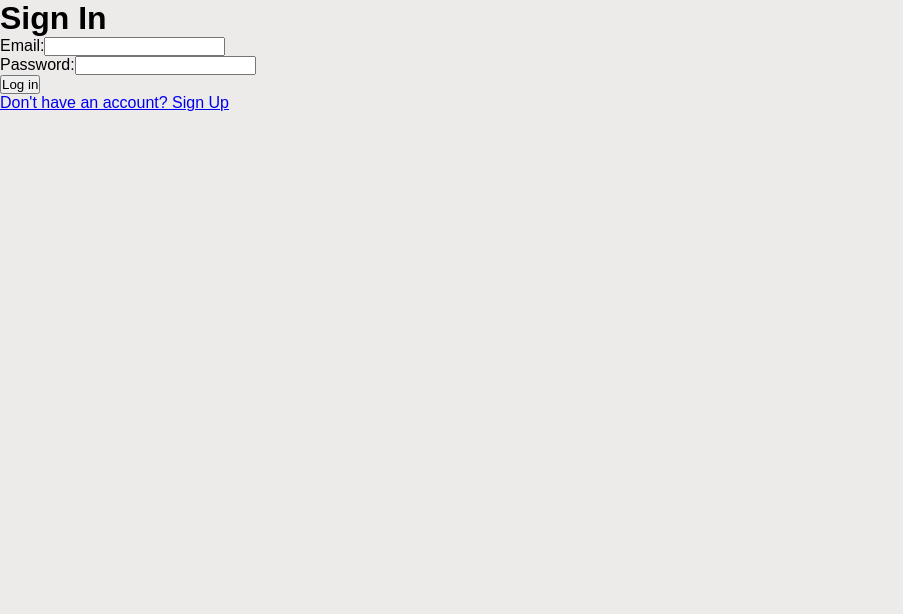
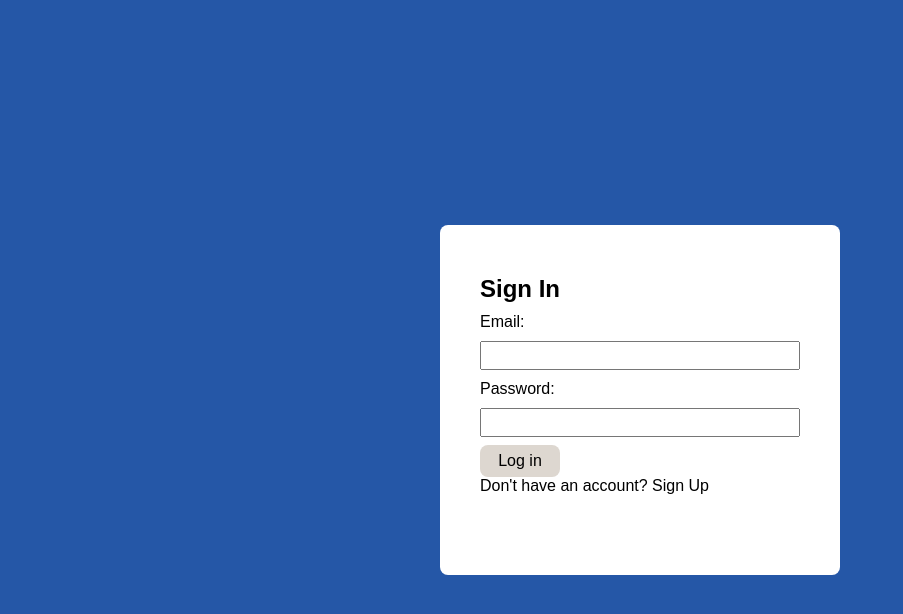
Before and after one commit to Luayasaadsson/jobchaser_react, a React (Vite) app: page /signin in a window 1280 px wide. Shown: the top 614 px of the page, without its empty margins (0-903 px from the left). Built offline with nearby package versions, Linux system fonts and the light colour scheme; a web font is replaced by a local one.

Commit message:
Css moduler

```diff
--- /dev/null
+++ b/src/components/Pages/SignIn/SignInForm.module.css
@@ -0,0 +1,26 @@
+.signinformspan {
+  display: block;
+  margin: 10px auto;
+}
+
+.signinformsbutton {
+  margin-top: 8px;
+  width: 5rem;
+  height: 2rem;
+  border-radius: 8px;
+  border: none;
+  background-color: rgb(221, 215, 208);
+  font-size: 1rem;
+  font-weight: 500;
+  cursor: pointer;
+}
+
+.signinformsbutton:hover {
+  background-color: #2557a7;
+  color: white;
+}
+
+.signinformslink, .signinformslink:visited, .signinformslink:hover, .signinformslink:active {
+  text-decoration: none;
+  color: inherit;
+}
--- a/src/components/Pages/SignIn/SignInForm.tsx
+++ b/src/components/Pages/SignIn/SignInForm.tsx
@@ -2,6 +2,7 @@ import { useForm } from "react-hook-form";
 import {  Link, useNavigate } from "react-router-dom";
 import {signInWithEmailAndPassword} from "firebase/auth";
 import { auth } from "../../../Firebase/firebase";
+import SignInFormCSS from "./SignInForm.module.css"
 
 type FormData = {
     email: string;
@@ -40,7 +41,7 @@ const SignInForm: React.FC = () => {
         <>
             <form onSubmit={handleSubmit(formSubmit)}>
                 <div>
-                    <label htmlFor="email">Email:</label>
+                    <label className={SignInFormCSS.signinformspan} htmlFor="email">Email:</label>
                     <input
                         id="email"
                         type="email"
@@ -56,7 +57,7 @@ const SignInForm: React.FC = () => {
                 </div>
 
                 <div>
-                    <label htmlFor="password">Password:</label>
+                    <label className={SignInFormCSS.signinformspan} htmlFor="password">Password:</label>
                     <input
                         id="password"
                         type="password"
@@ -71,10 +72,10 @@ const SignInForm: React.FC = () => {
                     {errors.password && <span>{errors.password.message}</span>}
                 </div>
 
-                <button type="submit">Log in</button>
+                <button className={SignInFormCSS.signinformsbutton} type="submit">Log in</button>
             </form>
 
-            <Link to="/signup">Don't have an account? Sign Up</Link>
+            <Link className={SignInFormCSS.signinformslink} to="/signup">Don't have an account? Sign Up</Link>
         </>
     );
 };
--- /dev/null
+++ b/src/components/Pages/SignIn/SignInPage.module.css
@@ -0,0 +1,27 @@
+/* Css Test */
+.container {
+  display: flex;
+  justify-content: center;
+  align-items: center;
+  min-height: 100vh;
+  background-color: #2557a7;
+}
+
+.signInForm {
+  padding: 40px;
+  background: white;
+  border-radius: 8px;
+  width: 100%;
+  max-width: 400px;
+  height: 350px;
+}
+
+h2 {
+  margin: 10px auto;
+  font-size: 1.5rem;
+}
+
+input {
+  width: 100%;
+  padding: 5px;
+}
--- a/src/components/Pages/SignIn/SignInPage.tsx
+++ b/src/components/Pages/SignIn/SignInPage.tsx
@@ -1,11 +1,11 @@
 import SignInForm from './SignInForm';
-import SignInCSS from "./SignIn.module.css"
+import SignInCSS from "./SignInPage.module.css"
 
 const SignInPage: React.FC = () => {
   return (
     <div className={SignInCSS.container}>
       <div className={SignInCSS.signInForm}>
-        <h1>Sign In</h1>
+        <h2>Sign In</h2>
         <SignInForm />
       </div>
     </div>
--- /dev/null
+++ b/src/components/Pages/SignUp/SignUpForm.module.css
@@ -0,0 +1,27 @@
+.signupformspan {
+  display: block;
+  margin: 10px auto;
+}
+
+.signupformsbutton {
+  margin-top: 8px;
+  width: 5rem;
+  height: 2rem;
+  border-radius: 8px;
+  border: none;
+  background-color: rgb(221, 215, 208);
+  font-size: 1rem;
+  font-weight: 500;
+  cursor: pointer;
+  display: block;
+}
+
+.signupformsbutton:hover {
+  background-color: #2557a7;
+  color: white;
+}
+
+.signupformslink, .signupformslink:visited, .signupformslink:hover, .signupformslink:active {
+  text-decoration: none;
+  color: inherit;
+}
--- a/src/components/Pages/SignUp/SignUpForm.tsx
+++ b/src/components/Pages/SignUp/SignUpForm.tsx
@@ -2,6 +2,7 @@ import { useForm } from "react-hook-form";
 import { Link, useNavigate } from "react-router-dom";
 import { auth } from "../../../Firebase/firebase";
 import { createUserWithEmailAndPassword } from "firebase/auth";
+import SignUpFormCSS from "./SignUpForm.module.css"
 
 type FormData = {
   email: string;
@@ -37,7 +38,7 @@ function SignUpForm() {
   return (
     <form onSubmit={handleSubmit(formSubmit)}>
       <div>
-        <label htmlFor="email">Email:</label>
+        <label className={SignUpFormCSS.signupformspan} htmlFor="email">Email:</label>
         <input
           id="email"
           type="email"
@@ -53,7 +54,7 @@ function SignUpForm() {
       </div>
 
       <div>
-        <label htmlFor="password">Password:</label>
+        <label className={SignUpFormCSS.signupformspan} htmlFor="password">Password:</label>
         <input
           id="password"
           type="password"
@@ -69,7 +70,7 @@ function SignUpForm() {
       </div>
 
       <div>
-        <label htmlFor="confirmPassword">Confirm Password:</label>
+        <label className={SignUpFormCSS.signupformspan}  htmlFor="confirmPassword">Confirm Password:</label>
         <input
           id="confirmPassword"
           type="password"
@@ -82,8 +83,8 @@ function SignUpForm() {
         {errors.confirmPassword && <span>{errors.confirmPassword.message}</span>}
       </div>
 
-      <button type="submit">Register</button>
-      <Link to="/signin">Already have an account? Sign In</Link>
+      <button className={SignUpFormCSS.signupformsbutton} type="submit">Register</button>
+      <Link className={SignUpFormCSS.signupformslink} to="/signin">Already have an account? Sign In</Link>
     </form>
   );
 }
--- a/src/components/Pages/SignIn/SignIn.module.css
+++ b/src/components/Pages/SignUp/SignUpPage.module.css
@@ -1,17 +1,26 @@
-/* Css Test */
-/* .container {
+.container {
   display: flex;
   justify-content: center;
   align-items: center;
   min-height: 100vh;
-  background-color: #f0f2f5;
+  background-color: #2557a7;
 }
 
-.signInForm {
+.signUpForm {
   padding: 40px;
   background: white;
   border-radius: 8px;
-  box-shadow: 0 4px 8px rgba(0, 0, 0, 0.1);
   width: 100%;
   max-width: 400px;
-} */
+  height: 350px;
+}
+
+h2 {
+  margin: 10px auto;
+  font-size: 1.5rem;
+}
+
+input {
+  width: 100%;
+  padding: 5px;
+}
--- a/src/components/Pages/SignUp/SignUpPage.tsx
+++ b/src/components/Pages/SignUp/SignUpPage.tsx
@@ -1,11 +1,14 @@
 import SignUpForm from './SignUpForm';
+import SignUpCSS from "./SignUpPage.module.css"
 
 
 const SignUpPage: React.FC = () => {
   return (
-    <div>
-      <h1>Sign Up</h1>
-      <SignUpForm />
+    <div className={SignUpCSS.container}>
+      <div className={SignUpCSS.signUpForm}>
+        <h2>Sign Up</h2>
+        <SignUpForm />
+      </div>
     </div>
   );
 }
```
